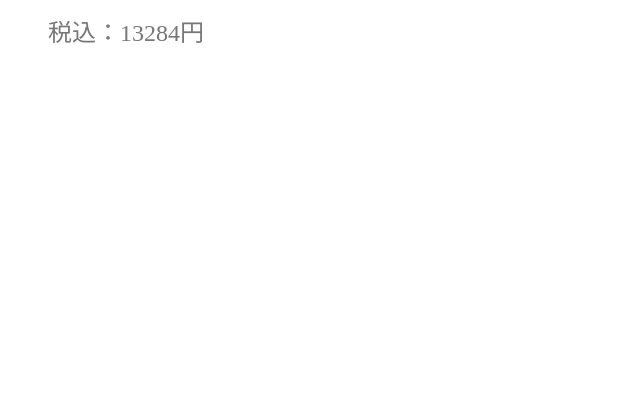
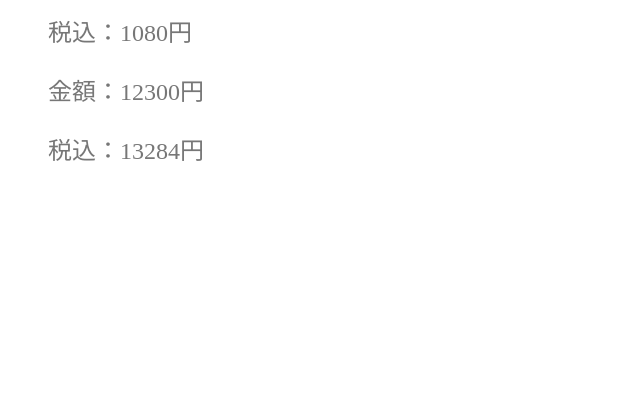
Before and after one commit to MaoTSUJI/my-symfony-app, a Symfony app: template templates/hello/index.html.twig in a window 1280 px wide. Shown: the top 420 px of the page, without its empty margins (0-640 px from the left). Run offline with Twig, Linux system fonts and the light colour scheme; the template is opened without the code that fills it, so the values that code supplies are empty; some libraries are stand-ins or nearby versions.

Commit message:
{% with %}によるスコープ設定

```diff
--- a/templates/hello/index.html.twig
+++ b/templates/hello/index.html.twig
@@ -5,7 +5,13 @@
 
 {% block body %}
 {% set price = 12300 %}
-<p>{{ message }}</p>
+{% with %}
+    {% set price = 1000 %}
+    <p>{{ message }}</p>
+    <p>金額：{{ price }}円</p>
+    {% set taxprice = price * 1.08 %}
+    <p>税込：{{ taxprice }}円</p>
+{% endwith %}
 <p>金額：{{ price }}円</p>
 {% set taxprice = price * 1.08 %}
 <p>税込：{{ taxprice }}円</p>
```
